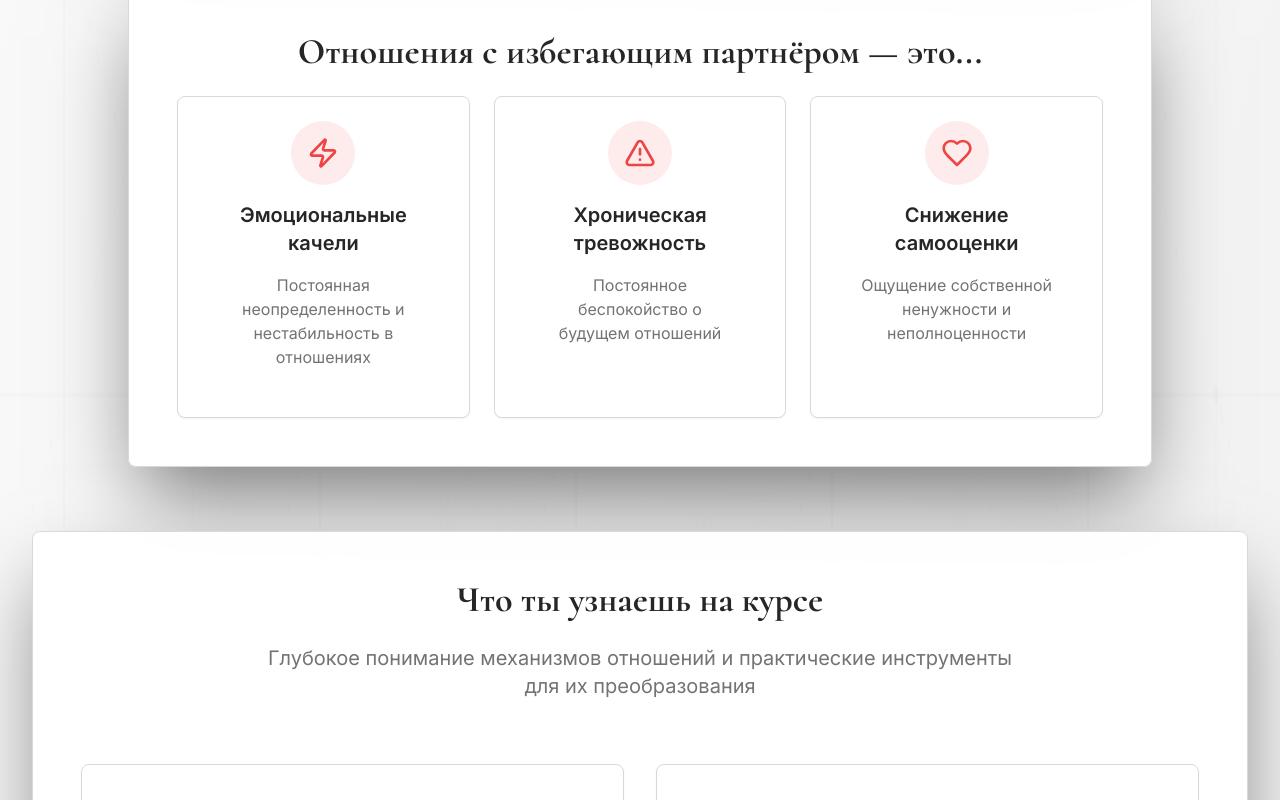
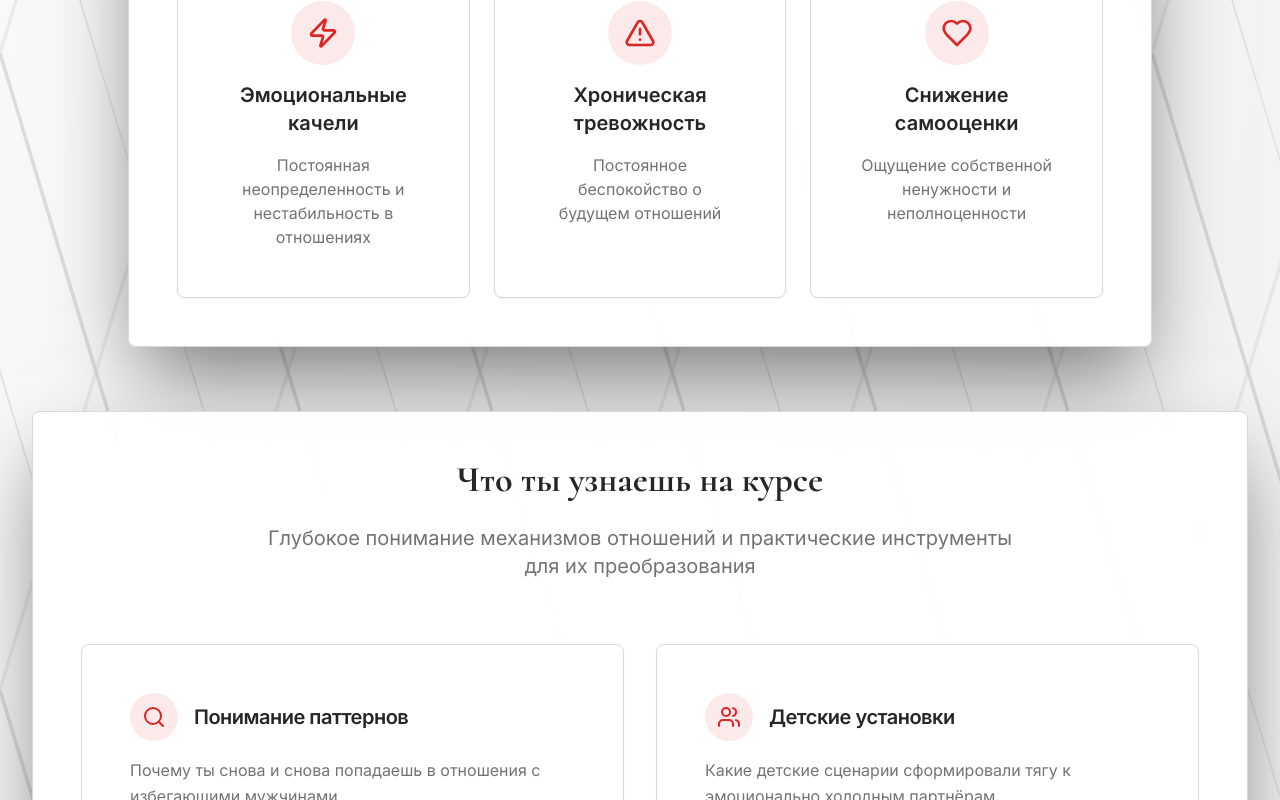
Before and after one commit to vvvvv777/emotion-release-course, a React (Vite) app: page / in a window 1280 px wide. Shown: the part 1220-2020 px from the top of the page. Built offline with nearby package versions, Linux system fonts and the light colour scheme.

Commit message:
feat: правка дизайна главной страницы

```diff
--- a/src/pages/Index.tsx
+++ b/src/pages/Index.tsx
@@ -14,7 +14,7 @@ export default function Index() {
   return (
     <div className="min-h-screen bg-gradient-to-br from-background to-muted relative overflow-hidden">
       {/* Background Pattern */}
-      <div className="absolute inset-0 opacity-10">
+      <div className="absolute inset-0 opacity-25">
         <svg
           className="w-full h-full"
           viewBox="0 0 1000 1000"
@@ -25,67 +25,63 @@ export default function Index() {
               id="lines"
               x="0"
               y="0"
-              width="200"
-              height="200"
+              width="150"
+              height="150"
               patternUnits="userSpaceOnUse"
             >
               <line
                 x1="0"
-                y1="50"
-                x2="200"
-                y2="50"
+                y1="0"
+                x2="150"
+                y2="150"
+                stroke="#374151"
+                strokeWidth="2"
+                opacity="0.6"
+              />
+              <line
+                x1="0"
+                y1="150"
+                x2="150"
+                y2="0"
+                stroke="#6b7280"
+                strokeWidth="2"
+                opacity="0.4"
+              />
+              <line
+                x1="0"
+                y1="75"
+                x2="150"
+                y2="225"
+                stroke="#9ca3af"
+                strokeWidth="1"
+                opacity="0.5"
+              />
+              <line
+                x1="75"
+                y1="0"
+                x2="225"
+                y2="150"
+                stroke="#6b7280"
+                strokeWidth="1"
+                opacity="0.4"
+              />
+              <line
+                x1="-75"
+                y1="0"
+                x2="75"
+                y2="150"
                 stroke="#374151"
                 strokeWidth="1"
                 opacity="0.3"
               />
               <line
                 x1="0"
-                y1="150"
-                x2="200"
-                y2="150"
-                stroke="#6b7280"
-                strokeWidth="1"
-                opacity="0.2"
-              />
-              <line
-                x1="50"
-                y1="0"
-                x2="50"
-                y2="200"
-                stroke="#374151"
+                y1="-75"
+                x2="150"
+                y2="75"
+                stroke="#9ca3af"
                 strokeWidth="1"
                 opacity="0.3"
-              />
-              <line
-                x1="150"
-                y1="0"
-                x2="150"
-                y2="200"
-                stroke="#6b7280"
-                strokeWidth="1"
-                opacity="0.2"
-              />
-              <circle cx="50" cy="50" r="2" fill="#9ca3af" opacity="0.4" />
-              <circle cx="150" cy="150" r="2" fill="#6b7280" opacity="0.3" />
-              <line
-                x1="25"
-                y1="25"
-                x2="175"
-                y2="175"
-                stroke="#9ca3af"
-                strokeWidth="1"
-                opacity="0.2"
-                strokeDasharray="5,5"
-              />
-              <line
-                x1="175"
-                y1="25"
-                x2="25"
-                y2="175"
-                stroke="#6b7280"
-                strokeWidth="1"
-                opacity="0.2"
-                strokeDasharray="3,7"
               />
             </pattern>
           </defs>
@@ -142,9 +138,6 @@ export default function Index() {
           <div className="mx-auto max-w-5xl">
             <Card className="p-8 lg:p-12 shadow-[0_40px_80px_-12px_rgba(0,0,0,0.5)] bg-card/95 backdrop-blur-sm">
               <div className="text-center space-y-6">
-                <div className="w-24 h-24 bg-primary/10 rounded-full flex items-center justify-center mx-auto">
-                  <Icon name="User" size={40} className="text-primary" />
-                </div>
                 <div className="space-y-4">
                   <h2 className="text-2xl sm:text-3xl font-serif font-bold text-foreground">
                     Александра Кристи
@@ -188,12 +181,8 @@ export default function Index() {
                   <div className="grid grid-cols-1 md:grid-cols-3 gap-6">
                     <Card className="text-center p-6 hover:shadow-lg transition-shadow">
                       <CardContent className="space-y-4">
-                        <div className="w-16 h-16 bg-destructive/10 rounded-full flex items-center justify-center mx-auto">
-                          <Icon
-                            name="Zap"
-                            size={32}
-                            className="text-destructive"
-                          />
+                        <div className="w-16 h-16 bg-red-600/10 rounded-full flex items-center justify-center mx-auto">
+                          <Icon name="Zap" size={32} className="text-red-600" />
                         </div>
                         <h3 className="text-xl font-semibold">
                           Эмоциональные качели
@@ -206,11 +195,11 @@ export default function Index() {
                     </Card>
                     <Card className="text-center p-6 hover:shadow-lg transition-shadow">
                       <CardContent className="space-y-4">
-                        <div className="w-16 h-16 bg-destructive/10 rounded-full flex items-center justify-center mx-auto">
+                        <div className="w-16 h-16 bg-red-600/10 rounded-full flex items-center justify-center mx-auto">
                           <Icon
                             name="AlertTriangle"
                             size={32}
-                            className="text-destructive"
+                            className="text-red-600"
                           />
                         </div>
                         <h3 className="text-xl font-semibold">
@@ -223,11 +212,11 @@ export default function Index() {
                     </Card>
                     <Card className="text-center p-6 hover:shadow-lg transition-shadow">
                       <CardContent className="space-y-4">
-                        <div className="w-16 h-16 bg-destructive/10 rounded-full flex items-center justify-center mx-auto">
+                        <div className="w-16 h-16 bg-red-600/10 rounded-full flex items-center justify-center mx-auto">
                           <Icon
                             name="Heart"
                             size={32}
-                            className="text-destructive"
+                            className="text-red-600"
                           />
                         </div>
                         <h3 className="text-xl font-semibold">
@@ -304,11 +293,11 @@ export default function Index() {
                   >
                     <CardHeader className="pb-4">
                       <div className="flex items-center gap-4">
-                        <div className="w-12 h-12 bg-primary/10 rounded-full flex items-center justify-center">
+                        <div className="w-12 h-12 bg-red-600/10 rounded-full flex items-center justify-center">
                           <Icon
                             name={item.icon as any}
                             size={24}
-                            className="text-primary"
+                            className="text-red-600"
                           />
                         </div>
                         <CardTitle className="text-xl">{item.title}</CardTitle>
@@ -374,11 +363,11 @@ export default function Index() {
                     className="p-8 hover:shadow-lg transition-all"
                   >
                     <div className="flex items-start gap-6">
-                      <div className="w-16 h-16 bg-primary/10 rounded-full flex items-center justify-center flex-shrink-0">
+                      <div className="w-16 h-16 bg-red-600/10 rounded-full flex items-center justify-center flex-shrink-0">
                         <Icon
                           name={item.icon as any}
                           size={28}
-                          className="text-primary"
+                          className="text-red-600"
                         />
                       </div>
                       <div className="space-y-2">
@@ -434,38 +423,6 @@ export default function Index() {
             </Card>
           </div>
         </section>
-
-        {/* Footer */}
-        <footer className="px-4 py-8 sm:px-6 lg:px-8">
-          <div className="mx-auto max-w-6xl">
-            <Card className="p-8 shadow-[0_40px_80px_-12px_rgba(0,0,0,0.5)] bg-card/95 backdrop-blur-sm">
-              <div className="flex flex-col md:flex-row justify-between items-center space-y-4 md:space-y-0">
-                <div className="text-center md:text-left">
-                  <h3 className="text-xl font-serif font-semibold text-foreground">
-                    Курс "Как выжить в отношениях с избегающим мужчиной"
-                  </h3>
-                  <p className="text-muted-foreground">
-                    Верни себе любовь и спокойствие
-                  </p>
-                </div>
-                <div className="flex space-x-6">
-                  <Button variant="ghost" size="sm">
-                    <Icon name="Mail" size={20} />
-                    Контакты
-                  </Button>
-                  <Button variant="ghost" size="sm">
-                    <Icon name="Phone" size={20} />
-                    Поддержка
-                  </Button>
-                </div>
-              </div>
-              <Separator className="my-6" />
-              <div className="text-center text-sm text-muted-foreground">
-                © 2025 Курс по психологии отношений. Все права защищены.
-              </div>
-            </Card>
-          </div>
-        </footer>
       </div>
     </div>
   );
```
